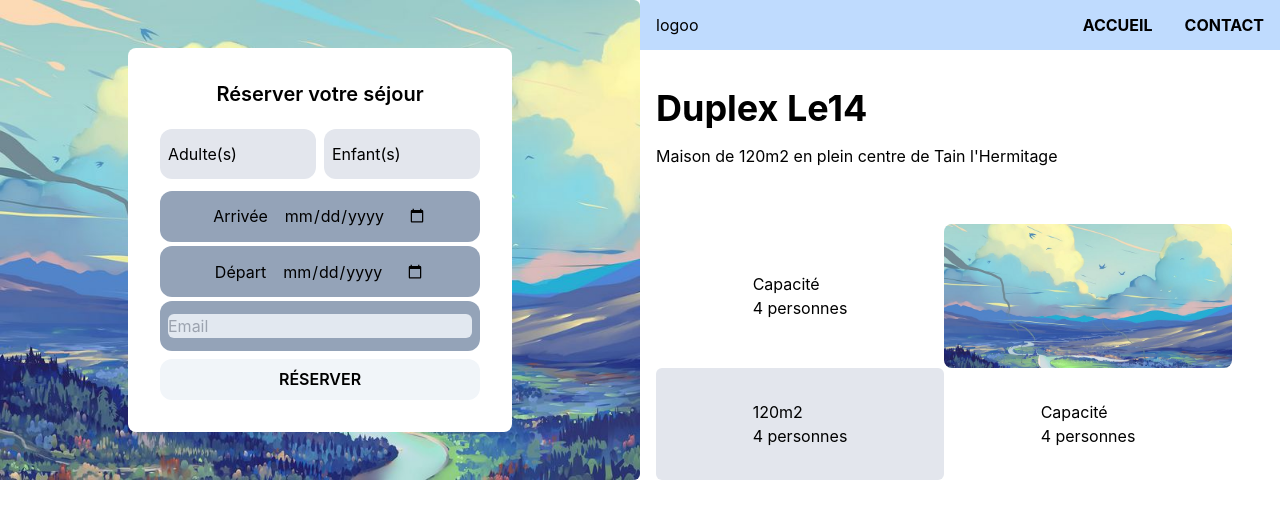
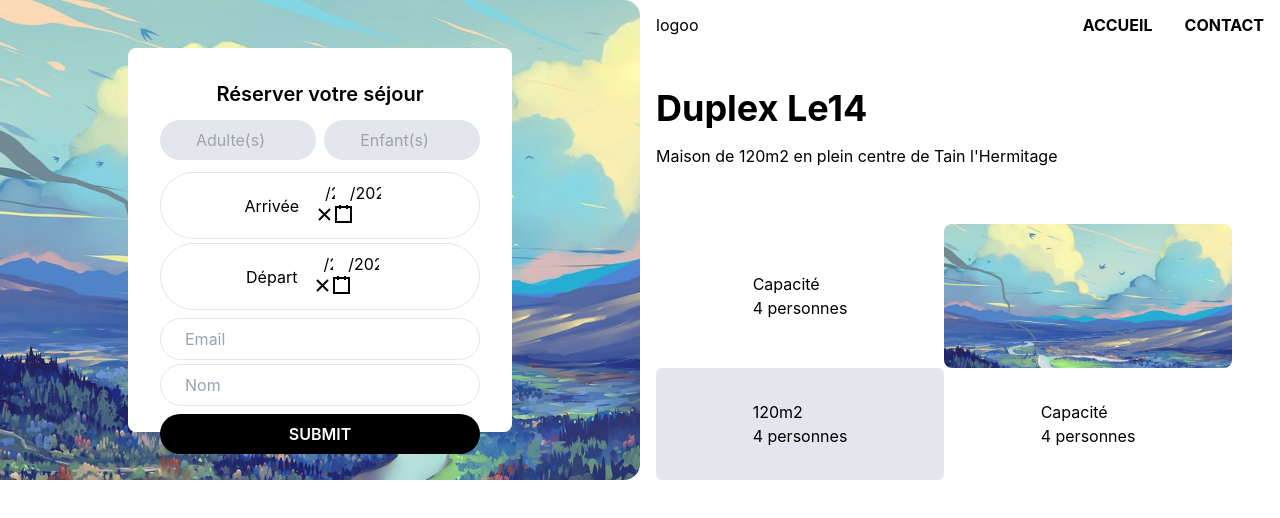
Before and after one commit to T-Urud/le14-project, a React (Create React App) app: page / in a window 1280 px wide. Shown: the top 518 px of the page. Built offline with nearby package versions, Linux system fonts and the light colour scheme.

Commit message:
form update, add react-date-picker and react-hook-form librairies

```diff
--- a/package.json
+++ b/package.json
@@ -7,7 +7,9 @@
     "@testing-library/react": "^13.4.0",
     "@testing-library/user-event": "^13.5.0",
     "react": "^18.3.1",
+    "react-date-picker": "^11.0.0",
     "react-dom": "^18.3.1",
+    "react-hook-form": "^7.53.0",
     "react-router-dom": "^6.26.1",
     "react-scripts": "5.0.1",
     "tailwind": "^4.0.0",
--- a/src/components/Booking.js
+++ b/src/components/Booking.js
@@ -1,61 +1,89 @@
-import React from "react";
+import React, { useState } from "react";
+import DatePicker from "react-date-picker";
+import { useForm } from "react-hook-form";
 import backgroundImg from "../assets/landscape_art_road_127350_800x600.jpg";
 
 const Booking = () => {
+  const [date, setDate] = useState(new Date());
+
+  const {
+    register,
+    handleSubmit,
+    formState: { errors },
+  } = useForm();
+  const onSubmit = (data) => console.log(data);
+  console.log(errors);
+
   return (
     <div className="w-full h-full relative flex items-center justify-center">
-      <img src={backgroundImg} alt className="w-full h-full rounded-r-md" />
+      <img src={backgroundImg} alt="" className="w-full h-full rounded-r-2xl" />
       <div className="absolute inset-0 flex items-center justify-center">
         <div className=" bg-white max-w-96 w-full p-8 rounded-lg max-h-96 h-full">
-          <form className="flex flex-wrap justify-center h-full">
+          <form
+            className="flex flex-wrap justify-center h-full"
+            onSubmit={handleSubmit(onSubmit)}
+          >
             <legend className="text-xl font-semibold">
               Réserver votre séjour
             </legend>
             <div className="flex gap-2 my-3 w-full">
-              <div className="w-1/2 flex justify-center items-center p-2 bg-persoGrey rounded-xl ">
-                <label htmlFor="adults">Adulte(s)</label>
+              <div className="w-1/2 flex justify-center items-center p-2 bg-persoGrey rounded-full">
                 <input
                   type="number"
+                  placeholder="Adulte(s)"
+                  {...register("Adults", { required: true })}
                   max={4}
                   min={1}
-                  name="adults"
                   className="w-full overflow-hidden outline-none bg-persoGrey text-center"
                 />
               </div>
-              <div className="w-1/2 flex justify-center items-center p-2 bg-persoGrey rounded-xl">
-                <label htmlFor="kids">Enfant(s)</label>
+              <div className="w-1/2 flex justify-center items-center p-2 bg-persoGrey rounded-full">
                 <input
                   type="number"
+                  placeholder="Enfant(s)"
+                  {...register("Kids", { required: true })}
                   max={4}
-                  min={1}
-                  name="kids"
+                  min={0}
                   className="w-full overflow-hidden outline-none bg-persoGrey text-center"
                 />
               </div>
             </div>
-            <div className="w-full flex justify-center items-center p-2 bg-slate-400 rounded-xl gap-4">
-              <label htmlFor="arrive">Arrivée</label>
-              <input type="date" name="arrive" className="bg-slate-400" />
-            </div>
-            <div className="w-full flex justify-center items-center p-2 bg-slate-400 rounded-xl my-1 gap-4">
-              <label htmlFor="depart">Départ</label>
-              <input type="date" name="depart" className="bg-slate-400" />
-            </div>
-            <div className="w-full flex justify-center items-center p-2 bg-slate-400 rounded-xl">
-              <label htmlFor="email"></label>
-              <input
-                type="email"
-                name="email"
-                placeholder="Email"
-                className="bg-slate-200 rounded-md w-full outline-none"
+            <div className="w-full flex justify-center items-center p-2 bg-transparent border rounded-full gap-4">
+              <span>Arrivée</span>
+              <DatePicker
+                value={date}
+                onChange={setDate}
+                minDate={date}
+                // className="border-transparent"
               />
             </div>
-            <button
+            <div className="w-full flex justify-center items-center p-2 bg-transparent border rounded-full my-1 gap-4">
+              <span>Départ</span>
+              <DatePicker value={date} onChange={setDate} minDate={date} />
+            </div>
+            <div className="w-full flex justify-center items-center p-2 bg-transparent border rounded-full my-1">
+              <input
+                type="text"
+                placeholder="Email"
+                {...register("Email", {
+                  required: true,
+                  pattern: /^\S+@\S+$/i,
+                })}
+                className="bg-transparent rounded-md w-full outline-none ml-4"
+              />
+            </div>
+            <div className="w-full flex justify-center items-center p-2 bg-transparent border rounded-full">
+              <input
+                type="text"
+                placeholder="Nom"
+                {...register("Last name", { required: true, maxLength: 100 })}
+                className="bg-transparent rounded-md w-full outline-none ml-4"
+              />{" "}
+            </div>
+            <input
               type="submit"
-              className="w-full mt-2 bg-slate-100 rounded-xl p-1 uppercase font-semibold"
-            >
-              Réserver
-            </button>
+              className="w-full mt-2 bg-black text-white rounded-full p-2 uppercase font-semibold cursor-pointer"
+            />
           </form>
         </div>
       </div>
--- a/src/components/Carousel.js
+++ b/src/components/Carousel.js
@@ -1,4 +1,6 @@
 import React, { useState } from "react";
+
+// modif project.pictures
 
 const Carousel = ({ project }) => {
   const [currentSlide, setCurrentSlide] = useState(0);
--- a/src/components/Header.js
+++ b/src/components/Header.js
@@ -3,7 +3,7 @@ import Navigation from "./Navigation";
 
 const Header = () => {
   return (
-    <header className="flex justify-between items-center px-4 border-black border-3 h-14 border-opacity-10 w-full bg-blue-200">
+    <header className="flex justify-between items-center px-4 border-black border-3 h-14 border-opacity-10 w-full">
       <div className="">
         {/* <img src="../LOGO.jpg" alt="Kasa logo"></img> */}
         logoo
--- a/src/index.css
+++ b/src/index.css
@@ -2,6 +2,12 @@
 @tailwind components;
 @tailwind utilities;
 
+@import 'react-date-picker/dist/DatePicker.css';
+@import 'react-calendar/dist/Calendar.css';
+
+.react-date-picker__wrapper {
+  border: none !important;
+}
 
 *{
   margin: 0;
```
Also changed, not shown: 1 other file (tests, documents, lock files or other folders).
